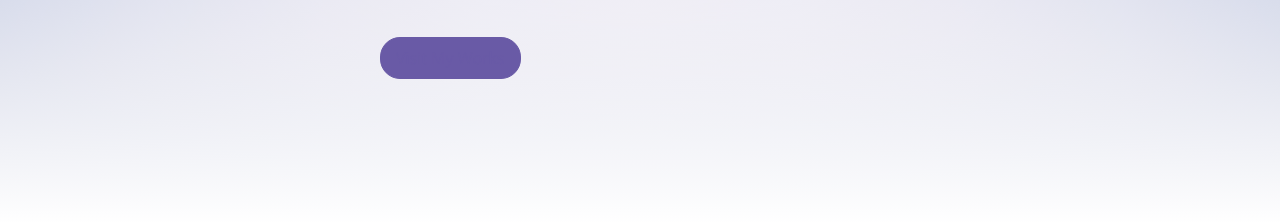
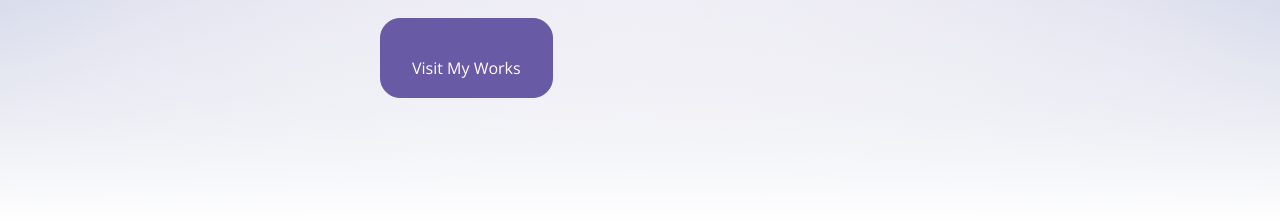
Before and after one commit to Adura-Hephzibah/Adura-Hephzibah.github.io, a plain HTML site: page index.html in a window 1280 px wide. Shown: the part 575-797 px from the top of the page. Drawn offline with nearby package versions, Linux system fonts and the light colour scheme; a web font is replaced by a local one.

Commit message:
fixing visit my works

```diff
--- a/index.html
+++ b/index.html
@@ -54,7 +54,7 @@
             </h1>
             <p class="header-subtitle">SOFTWARE ENGINEERING STUDENT</p>
 
-            <button class="btn btn-primary"><a class="link" href="https://github.com/Adura-Hephzibah">Visit My Works</a></button>
+            <button class="btn btn-primary"><a class="btn btn-primary" href="https://github.com/Adura-Hephzibah">Visit My Works</a></button>
         </div>
     </header><!-- end of page header -->
 
```
